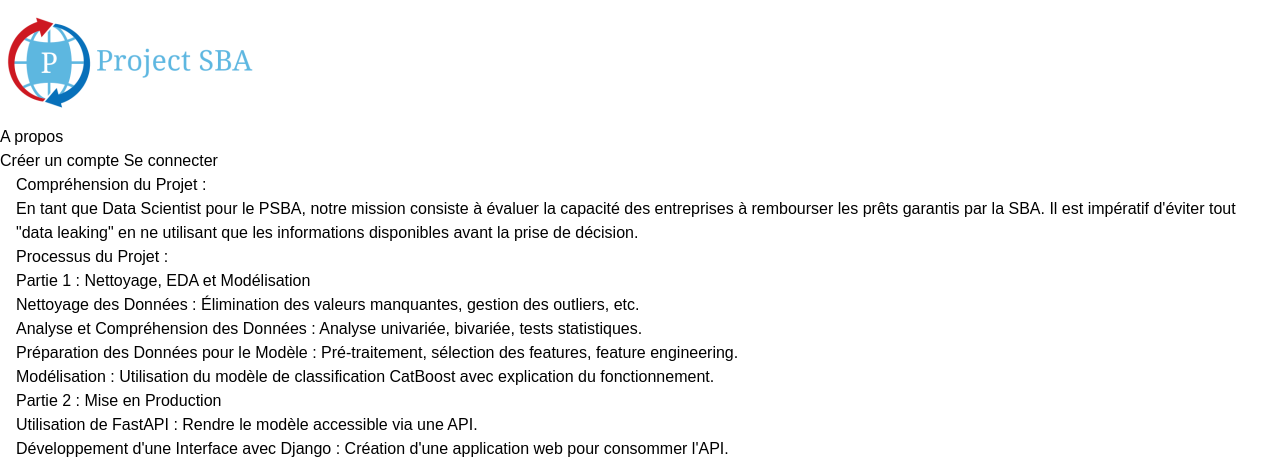
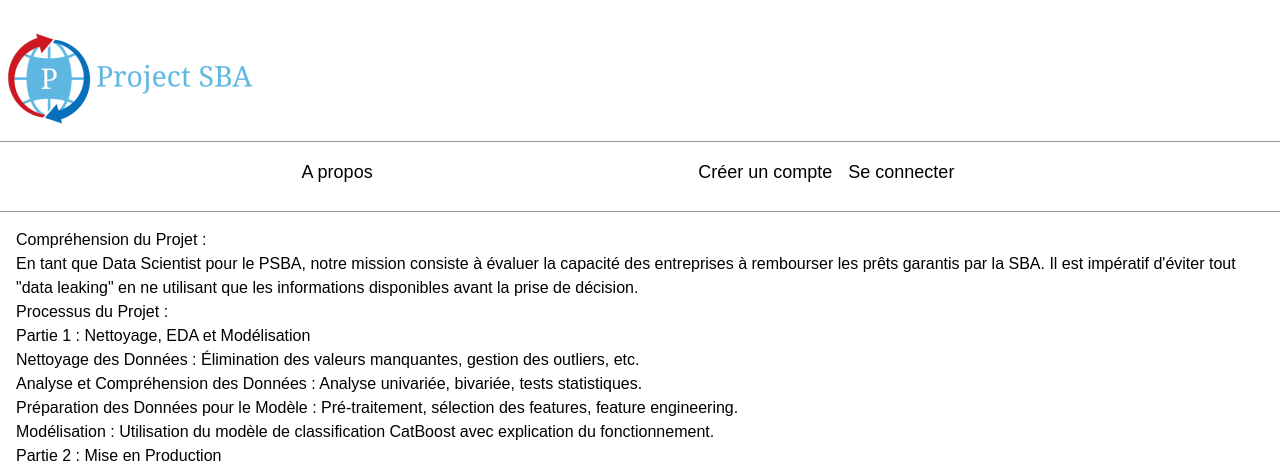
Before and after one commit to cjulliar/loan_project, a Django app: page /about/ in a window 1280 px wide. Shown: the top 465 px of the page. Run offline with Django 4.2, Linux system fonts and the light colour scheme; some libraries are stand-ins or nearby versions.

Commit message:
"Ajouts CSS au header.html"

```diff
--- a/app/templates/includes/header.html
+++ b/app/templates/includes/header.html
@@ -8,28 +8,31 @@
 {% url "login" as login_url %}
 {% url "logout" as logout_url %}
 
-<header class="bg-red-300">
+<header class="py-4">
+    <div class="container mx-auto flex flex-col justify-between">
 
-    <div>
+        <div class="border-b border-gray">
             <a href="{{ home_url }}"><img src="{% static "images/logo.png" %}" alt="Logo"></a>
         </div>
-    <nav>
-        <div>
+
+        <nav class="flex flex-col md:flex-row justify-evenly mt-4 md:mt-0 border-b border-gray py-2">
+            <div class="flex flex-col md:flex-row md:items-center">
                 {% if user.is_authenticated %}
-                <a href="{{ request_url }}">Faire une demande de prêt</a>
-                <a href="{{ history_url }}">Historique des demandes</a>
-                <a href="{{ companies_url }}">Liste des enterprises</a>
+                    <a href="{{ request_url }}" class="my-2 pb-2 border-b border-transparent hover:border-blue hover:border-b-4 text-lg mr-6">Faire une demande de prêt</a>
+                    <a href="{{ history_url }}" class="my-2 pb-2 border-b border-transparent hover:border-blue hover:border-b-4 text-lg mr-6">Historique des demandes</a>
+                    <a href="{{ companies_url }}" class="my-2 pb-2 border-b border-transparent hover:border-blue hover:border-b-4 text-lg mr-6">Liste des enterprises</a>
                 {% endif %}
-                <a href="{{ about_url }}">A propos</a>
+                    <a href="{{ about_url }}" class="my-2 pb-2 border-b border-transparent hover:border-blue hover:border-b-4 text-lg mr-6">A propos</a>
             </div>
-        <div>
+            <div class="flex flex-col md:flex-row md:items-center">
                 {% if user.is_authenticated %}
-                <a href="{{logout_url}}">Se déconnecter</a>
+                    <a href="{{logout_url}}" class="my-2 pb-2 border-b border-transparent hover:border-blue hover:border-b-4 text-lg mr-6">Se déconnecter</a>
                 {% else %}
-                <a href="">Créer un compte</a>
-                <a href="{{login_url}}">Se connecter</a>
+                    <a href="" class="my-2 pb-2 border-b border-transparent hover:border-blue hover:border-b-4 text-lg mr-4">Créer un compte</a>
+                    <a href="{{login_url}}" class="my-2 pb-2 border-b border-transparent hover:border-blue hover:border-b-4 text-lg mr-6">Se connecter</a>
                 {% endif %}
             </div>
         </nav>
 
+    </div>
 </header>
```
Lines whose indentation alone changed are shown as unchanged.
